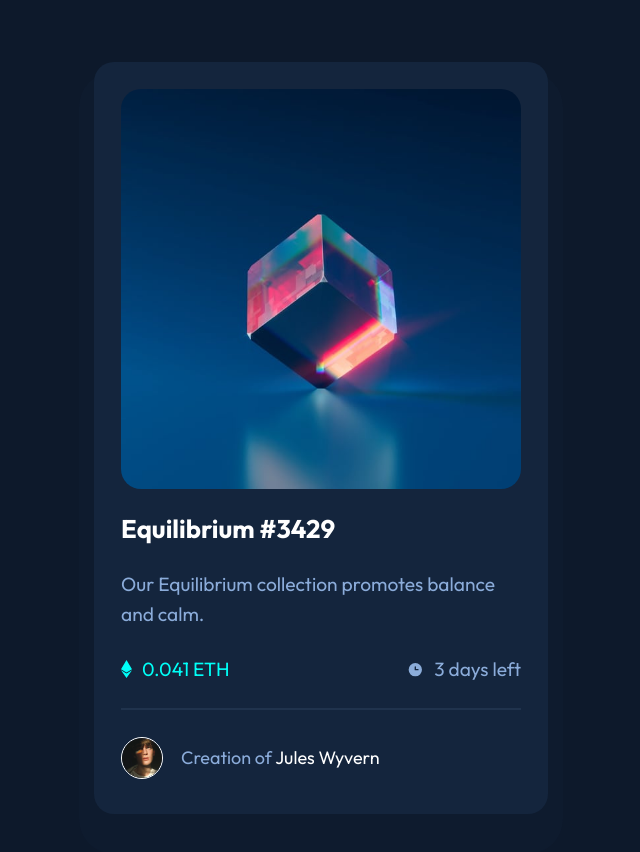
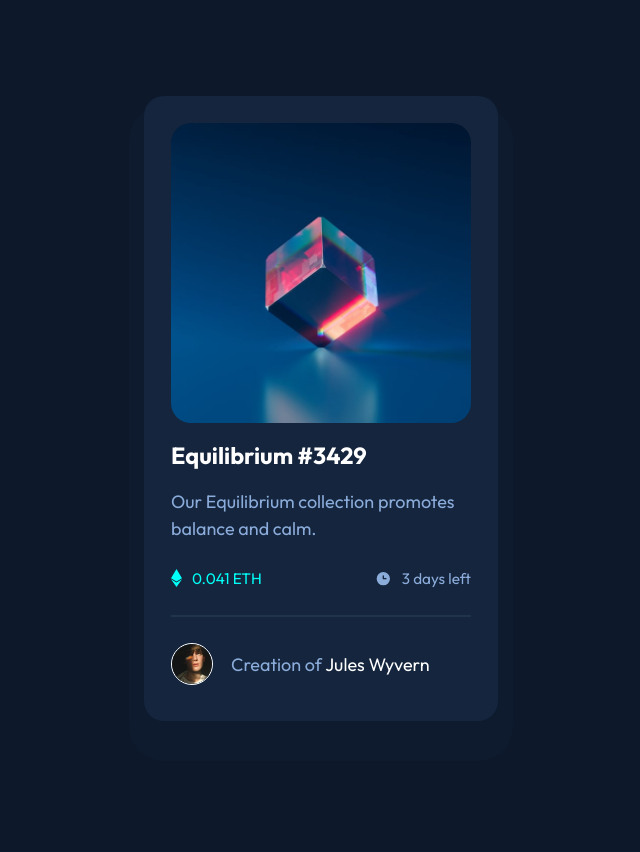
Before and after one commit to KVC10/NFT-preview-card, a plain HTML site: page index.html in a window 1280 px wide. Shown: the whole page, without its empty margins (319-959 px from the left). After the commit the page ends 816 px from the top, so only its background shows below. Drawn offline with Linux system fonts and the light colour scheme.

Commit message:
update style.css

```diff
--- a/style.css
+++ b/style.css
@@ -21,11 +21,11 @@ body {
   display: flex;
   justify-content: center;
   align-items: center;
-  padding-block: 30px;
+  /* padding-block: 30px; */
 }
 
 .container {
-  max-width: 400px;
+  max-width: 300px;
   width: 80%;
   padding: 1.5rem;
   background-color: var(--Very-dark-blue-card-BG);
@@ -67,8 +67,8 @@ body {
 }
 
 .title {
-  font-size: clamp(1.3rem, 2vw, 1.6rem);
-  margin-block: 1.3rem;
+  font-size: clamp(1.2rem, 2vw, 1.3rem);
+  margin-block: 1rem;
 }
 
 .title:hover {
@@ -78,16 +78,16 @@ body {
 
 .description {
   color: var(--Soft-blue);
-  font-size: clamp(1rem, 1.5vw, 1.2rem);
+  font-size: 1rem;
   font-weight: 400;
-  line-height: 1.6;
+  line-height: 1.5;
   margin-bottom: 1.5rem;
 }
 
 .info {
   border-bottom: solid 2px hsla(215, 51%, 70%, 0.1);
   padding-bottom: 1.5rem;
-  font-size: clamp(0.85rem, 1.5vw, 1.1rem);
+  font-size: 0.85rem;
   display: flex;
   justify-content: space-between;
   align-items: center;
```
